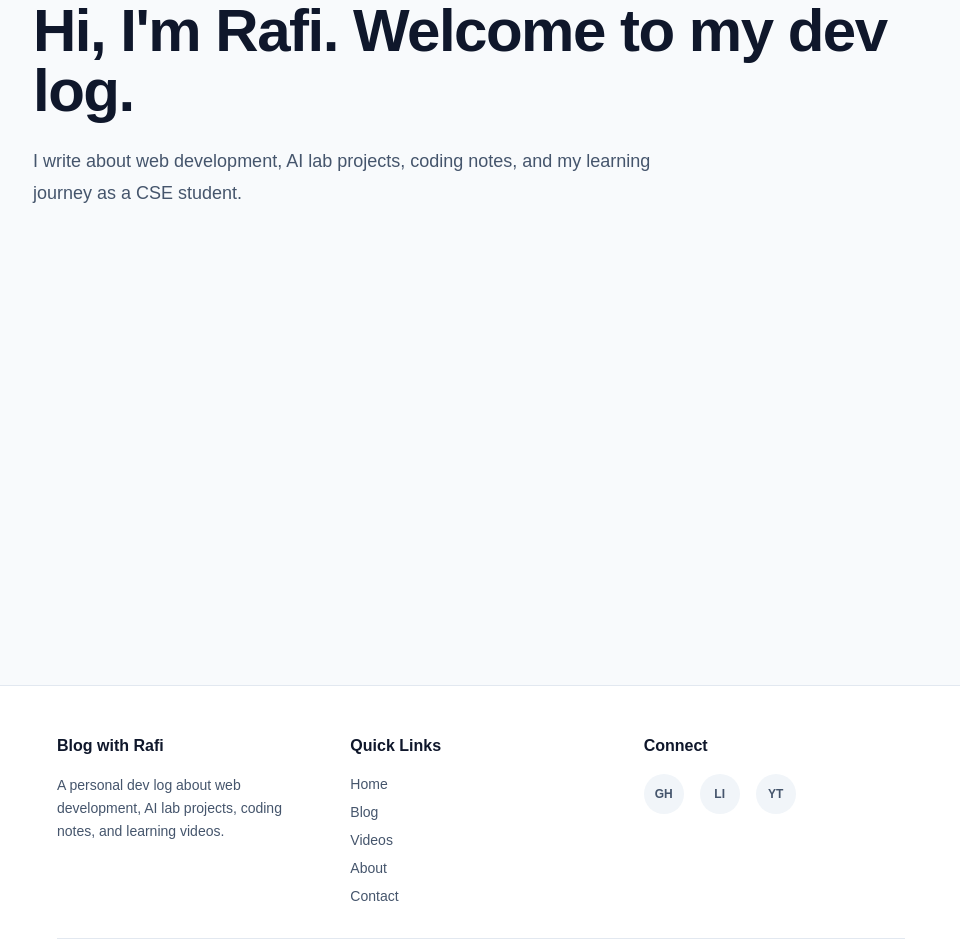
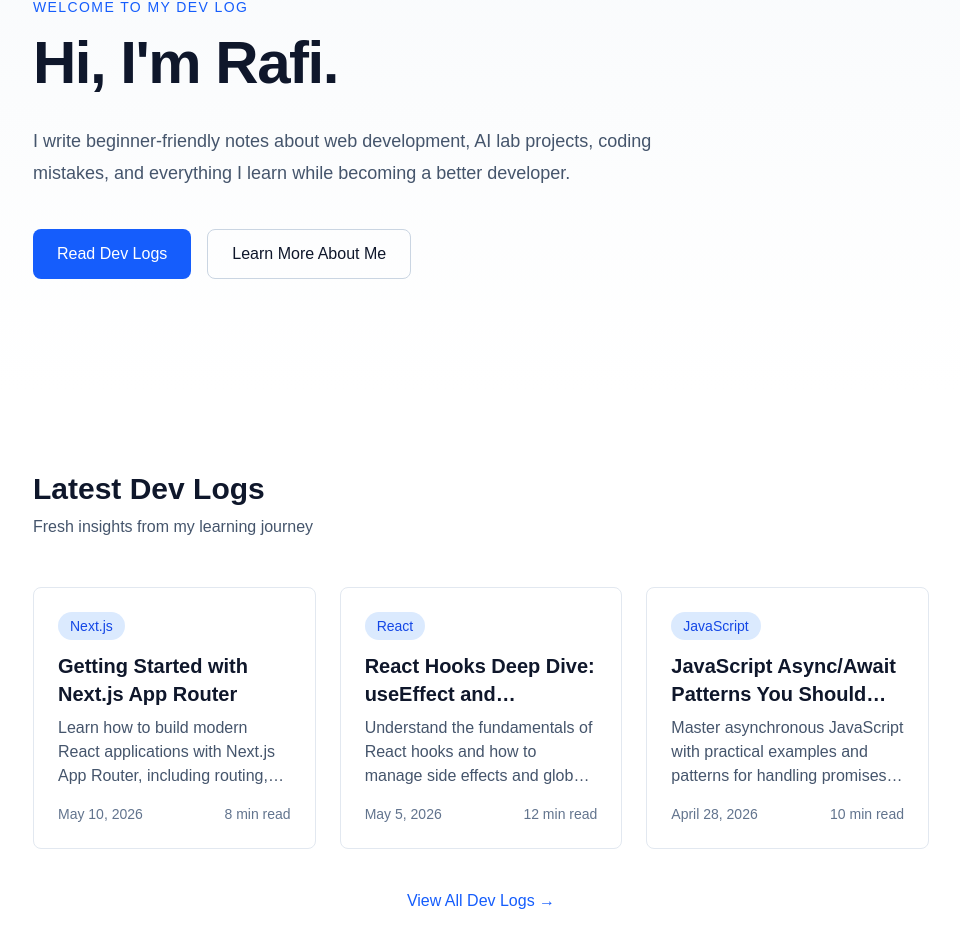
Before and after one commit to mfbhai10/blog-with-rafi, a Next.js app: page / in a window 1280 px wide. Shown: the part 176-1128 px from the top of the page, without its empty margins (159-1119 px from the left). Built offline with nearby package versions, Linux system fonts and the light colour scheme.

Commit message:
Build homepage

```diff
--- a/app/page.tsx
+++ b/app/page.tsx
@@ -1,20 +1,231 @@
+import Link from "next/link";
+
+// Sample data - will be replaced with dynamic data from MDX later
+const sampleBlogPosts = [
+  {
+    id: 1,
+    title: "Getting Started with Next.js App Router",
+    excerpt:
+      "Learn how to build modern React applications with Next.js App Router, including routing, layouts, and server components.",
+    date: "May 10, 2026",
+    readTime: "8 min read",
+    topic: "Next.js",
+  },
+  {
+    id: 2,
+    title: "React Hooks Deep Dive: useEffect and useContext",
+    excerpt:
+      "Understand the fundamentals of React hooks and how to manage side effects and global state in your applications.",
+    date: "May 5, 2026",
+    readTime: "12 min read",
+    topic: "React",
+  },
+  {
+    id: 3,
+    title: "JavaScript Async/Await Patterns You Should Know",
+    excerpt:
+      "Master asynchronous JavaScript with practical examples and patterns for handling promises and errors gracefully.",
+    date: "April 28, 2026",
+    readTime: "10 min read",
+    topic: "JavaScript",
+  },
+];
+
+const topics = [
+  { name: "React", count: 12 },
+  { name: "Next.js", count: 8 },
+  { name: "JavaScript", count: 15 },
+  { name: "TypeScript", count: 6 },
+  { name: "Web Development", count: 10 },
+  { name: "AI & ML", count: 4 },
+];
+
 export default function HomePage() {
   return (
-    <main className="min-h-screen bg-slate-50 px-6 py-20 text-slate-900">
-      <section className="mx-auto max-w-4xl">
-        <p className="mb-4 text-sm font-medium uppercase tracking-widest text-blue-600">
-          Blog with Rafi
-        </p>
+    <div className="w-full">
+      {/* Hero Section */}
+      <section className="bg-gradient-to-b from-slate-50 to-white px-6 py-20 sm:py-28">
+        <div className="mx-auto max-w-4xl">
+          <p className="mb-4 text-sm font-medium uppercase tracking-widest text-blue-600">
+            Welcome to my dev log
+          </p>
 
-        <h1 className="text-4xl font-bold tracking-tight sm:text-6xl">
-          Hi, I&apos;m Rafi. Welcome to my dev log.
-        </h1>
+          <h1 className="text-5xl font-bold tracking-tight sm:text-6xl text-slate-900">
+            Hi, I&apos;m Rafi.
+          </h1>
 
-        <p className="mt-6 max-w-2xl text-lg leading-8 text-slate-600">
-          I write about web development, AI lab projects, coding notes, and my
-          learning journey as a CSE student.
-        </p>
+          <p className="mt-8 max-w-2xl text-lg leading-8 text-slate-600">
+            I write beginner-friendly notes about web development, AI lab
+            projects, coding mistakes, and everything I learn while becoming a
+            better developer.
+          </p>
+
+          <div className="mt-10 flex flex-wrap gap-4">
+            <Link
+              href="/blog"
+              className="inline-flex items-center rounded-lg bg-blue-600 px-6 py-3 font-medium text-white hover:bg-blue-700 transition-colors"
+            >
+              Read Dev Logs
+            </Link>
+            <Link
+              href="/about"
+              className="inline-flex items-center rounded-lg border border-slate-300 px-6 py-3 font-medium text-slate-900 hover:bg-slate-100 transition-colors"
+            >
+              Learn More About Me
+            </Link>
+          </div>
+        </div>
       </section>
-    </main>
+
+      {/* Latest Dev Logs Section */}
+      <section className="px-6 py-20">
+        <div className="mx-auto max-w-4xl">
+          <div className="mb-12">
+            <h2 className="text-3xl font-bold text-slate-900">
+              Latest Dev Logs
+            </h2>
+            <p className="mt-2 text-slate-600">
+              Fresh insights from my learning journey
+            </p>
+          </div>
+
+          <div className="grid gap-6 md:grid-cols-1 lg:grid-cols-3">
+            {sampleBlogPosts.map((post) => (
+              <div
+                key={post.id}
+                className="flex flex-col rounded-lg border border-slate-200 bg-white p-6 hover:shadow-md transition-shadow"
+              >
+                <div className="mb-3 flex items-center gap-2">
+                  <span className="inline-flex rounded-full bg-blue-100 px-3 py-1 text-sm font-medium text-blue-700">
+                    {post.topic}
+                  </span>
+                </div>
+                <h3 className="mb-2 text-xl font-semibold text-slate-900 line-clamp-2">
+                  {post.title}
+                </h3>
+                <p className="mb-4 flex-1 text-slate-600 line-clamp-3">
+                  {post.excerpt}
+                </p>
+                <div className="flex items-center justify-between text-sm text-slate-500">
+                  <span>{post.date}</span>
+                  <span>{post.readTime}</span>
+                </div>
+              </div>
+            ))}
+          </div>
+
+          <div className="mt-10 text-center">
+            <Link
+              href="/blog"
+              className="inline-flex items-center text-blue-600 font-medium hover:text-blue-700 transition-colors"
+            >
+              View All Dev Logs →
+            </Link>
+          </div>
+        </div>
+      </section>
+
+      {/* Browse by Topics Section */}
+      <section className="bg-white px-6 py-20">
+        <div className="mx-auto max-w-4xl">
+          <div className="mb-12">
+            <h2 className="text-3xl font-bold text-slate-900">
+              Browse by Topics
+            </h2>
+            <p className="mt-2 text-slate-600">
+              Find content that interests you
+            </p>
+          </div>
+
+          <div className="grid gap-3 sm:grid-cols-2 md:grid-cols-3">
+            {topics.map((topic) => (
+              <Link
+                key={topic.name}
+                href={`/blog?topic=${topic.name.toLowerCase()}`}
+                className="flex items-center justify-between rounded-lg border border-slate-200 px-4 py-3 hover:border-blue-300 hover:bg-blue-50 transition-colors group"
+              >
+                <span className="font-medium text-slate-900 group-hover:text-blue-600">
+                  {topic.name}
+                </span>
+                <span className="text-sm text-slate-500 group-hover:text-blue-600">
+                  {topic.count}
+                </span>
+              </Link>
+            ))}
+          </div>
+        </div>
+      </section>
+
+      {/* Video Learning Section */}
+      <section className="px-6 py-20">
+        <div className="mx-auto max-w-4xl">
+          <div className="mb-12">
+            <h2 className="text-3xl font-bold text-slate-900">
+              Video Learning
+            </h2>
+            <p className="mt-2 text-slate-600">
+              Visual tutorials and live coding sessions
+            </p>
+          </div>
+
+          <div className="rounded-lg border border-slate-200 bg-slate-100 px-8 py-16 text-center">
+            <div className="mb-4 text-4xl">🎥</div>
+            <p className="mb-4 text-slate-600">
+              Video content coming soon. Check back for tutorials and live
+              coding sessions!
+            </p>
+            <Link
+              href="/videos"
+              className="inline-flex items-center text-blue-600 font-medium hover:text-blue-700 transition-colors"
+            >
+              Visit Videos Page →
+            </Link>
+          </div>
+        </div>
+      </section>
+
+      {/* Portfolio CTA Section */}
+      <section className="bg-slate-900 px-6 py-16">
+        <div className="mx-auto max-w-4xl text-center">
+          <h2 className="text-3xl font-bold text-white">
+            Check Out My Portfolio
+          </h2>
+          <p className="mt-4 text-slate-300">
+            See what I&apos;ve built and the projects I&apos;ve worked on
+          </p>
+          <a
+            href="https://your-portfolio-link.com"
+            target="_blank"
+            rel="noopener noreferrer"
+            className="mt-6 inline-flex items-center rounded-lg bg-blue-600 px-6 py-3 font-medium text-white hover:bg-blue-700 transition-colors"
+          >
+            View My Portfolio
+          </a>
+        </div>
+      </section>
+
+      {/* About Preview Section */}
+      <section className="bg-white px-6 py-20">
+        <div className="mx-auto max-w-4xl">
+          <div className="rounded-lg border border-slate-200 bg-slate-50 p-8">
+            <h2 className="text-2xl font-bold text-slate-900">About Me</h2>
+            <p className="mt-4 text-slate-600 leading-relaxed">
+              I&apos;m a Computer Science student passionate about web
+              development and AI. I learn by building projects and documenting
+              my journey. This blog is my way of sharing knowledge, helping
+              others, and reinforcing what I&apos;ve learned. When I&apos;m not
+              coding, I enjoy exploring new technologies and solving complex
+              problems.
+            </p>
+            <Link
+              href="/about"
+              className="mt-6 inline-flex items-center text-blue-600 font-medium hover:text-blue-700 transition-colors"
+            >
+              Read More About Me →
+            </Link>
+          </div>
+        </div>
+      </section>
+    </div>
   );
 }
```
